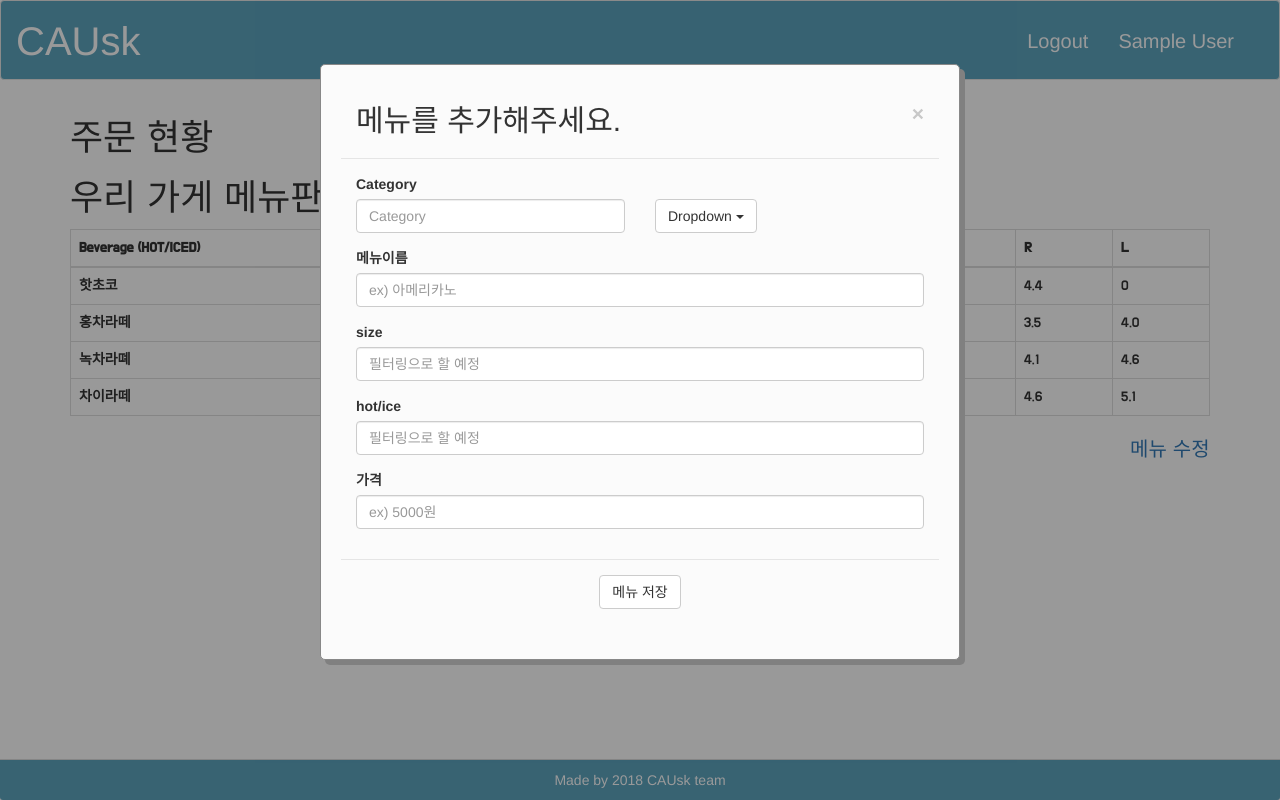
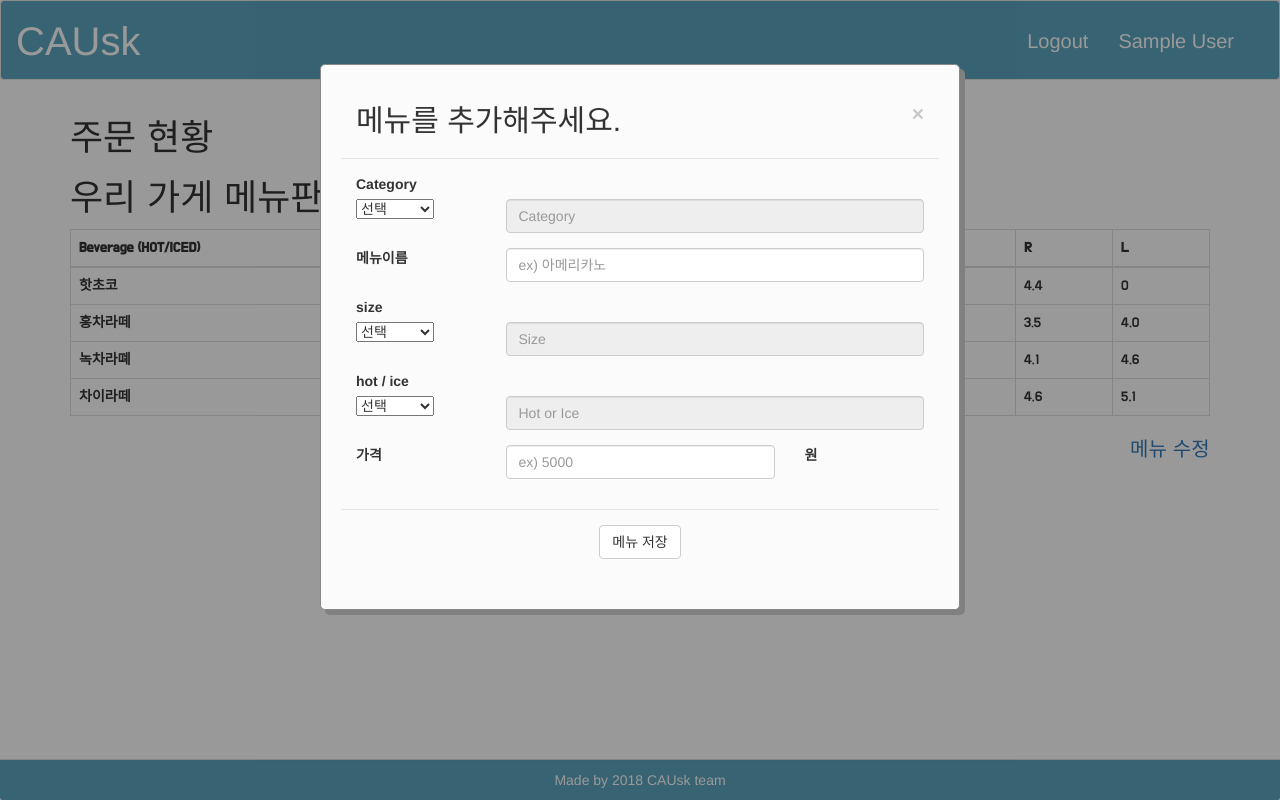
Before and after one commit to ChoiBowon/CAUsk, a PHP site: page /Main2.php in a window 1280 px wide, after a click on "메뉴 수정". Run offline with PHP 8.4, Linux system fonts and the light colour scheme; the visitor is signed in with stand-in values (Sample User, id 1); data that the repository does not hold is empty; some libraries are stand-ins or nearby versions.

Commit message:
menu add

```diff
--- a/Main2.php
+++ b/Main2.php
@@ -18,7 +18,7 @@ session_start();
 
 </head>
 <body>
-  <script type="text/javascript" src="js/dialog.js?v=2"></script>
+  <script type="text/javascript" src="js/dialog.js?v=3"></script>
 
     <!-- nav -->
   <nav class="navbar navbar-default" style="background-color : #5DA4BE; height:80px;">
@@ -119,52 +119,87 @@ session_start();
               </button>
             </div>
             <div class="dialog-body">
-              <form class="join" action="insertmenuprocess.php" method="post">
+              <form class="join" name="join" action="insertmenuprocess.php" method="post">
 
                   <div class="form-group">
                   <label for="InputCategory">Category</label>
                   <div class="row">
-                    <div class="col-xs-6 col-sm-6 col-md-6">
-                      <input type="text" class="form-control" name="Category" style="color:#000" placeholder="Category">
+                    <div class="col-xs-3 col-sm-3 col-md-3">
+                      <select name="category_selbox" onchange="categoryDirect()">
+                        <option value="none">선택</option>
+                        <option value="커피">커피</option>
+                        <option value="콜드브루">콜드브루</option>
+                        <option value="direct">직접 입력</option>
+                      </select>
                     </div>
-                    <div class="col-xs-6 col-sm-6 col-md-6">
-                      <div class="dropdown" id="mydropdown">
-                        <button class="btn btn-default dropdown-toggle" type="button" id="dropdownMenu1" data-toggle="dropdown" aria-expanded="true">
-                          Dropdown
-                          <span class="caret"></span>
-                        </button>
-                        <ul class="dropdown-menu" role="menu" aria-labelledby="dropdownMenu1">
-                          <li role="presentation"><a role="menuitem" tabindex="-1" href="#">Action</a></li>
-                          <li role="presentation"><a role="menuitem" tabindex="-1" href="#">Another action</a></li>
-                          <li role="presentation"><a role="menuitem" tabindex="-1" href="#">Something else here</a></li>
-                          <li role="presentation"><a role="menuitem" tabindex="-1" href="#">Separated link</a></li>
-                        </ul>
-                      </div>
-
-
+                    <div class="col-xs-9 col-sm-9 col-md-9">
+                      <input type="text" value="" disabled id="selboxDirect" class="form-control" name="CategoryDirect" style="color:#000" placeholder="Category">
                     </div>
-
-
                   </div>
                 </div>
 
                   <div class="form-group">
-                    <label for="InputMenu">메뉴이름</label>
-                    <input type="text" class="form-control" name="MenuName" style="color:#000" placeholder="ex) 아메리카노">
+                    <div class="row">
+                      <div class="col-xs-3 col-sm-3 col-md-3">
+                          <label for="InputMenu">메뉴이름</label>
+                      </div>
+                      <div class="col-xs-9 col-sm-9 col-md-9">
+                        <input type="text" class="form-control" name="MenuName" style="color:#000" placeholder="ex) 아메리카노">
+
+                      </div>
+                    </div>
+
                   </div>
 
                   <div class="form-group">
                     <label for="InputSize">size</label>
-                    <input type="text" class="form-control" name="Size" style="color:#000" placeholder="필터링으로 할 예정">
-                  </div>
-                  <div class="form-group">
-                    <label for="InputHotIce">hot/ice</label>
-                    <input type="text" class="form-control" name="HOTICE" style="color:#000" placeholder="필터링으로 할 예정">
+                    <div class="row">
+                      <div class="col-xs-3 col-sm-3 col-md-3">
+                        <select name="size_selbox" onchange="sizeDirect()">
+                          <option value="none">선택</option>
+                          <option value="tall">Tall</option>
+                          <option value="grande">Grande</option>
+                          <option value="direct">직접 입력</option>
+                        </select>
+                      </div>
+                      <div class="col-xs-9 col-sm-9 col-md-9">
+                        <input type="text" value="" disabled id="selboxDirect" class="form-control" name="SizeDirect" style="color:#000" placeholder="Size">
+                      </div>
+                    </div>
                   </div>
 
                   <div class="form-group">
-                    <label for="InputPrice">가격</label>
-                    <input type="text" class="form-control" name="Price" style="color:#000" placeholder="ex) 5000원">
+                    <label for="InputHotIce">hot / ice</label>
+                    <div class="row">
+                      <div class="col-xs-3 col-sm-3 col-md-3">
+                        <select name="hot_selbox" onchange="hot()">
+                          <option value="none">선택</option>
+                          <option value="hot">Hot only</option>
+                          <option value="ice">Ice only</option>
+                          <option value="hot and ice">둘 다</option>
+                          <option value="선택 안함">선택 안함</option>
+                        </select>
+                      </div>
+                      <div class="col-xs-9 col-sm-9 col-md-9">
+                        <input type="text" value="" disabled id="selboxDirect" class="form-control" name="hotDirect" style="color:#000" placeholder="Hot or Ice">
+                      </div>
+                    </div>
+                  </div>
+
+
+                  <div class="form-group">
+                    <div class="row">
+                      <div class="col-xs-3 col-sm-3 col-md-3">
+                        <label for="InputPrice">가격</label>
+                      </div>
+                      <div class="col-xs-6 col-sm-6 col-md-6">
+                        <input type="text" class="form-control" name="Price" style="color:#000" placeholder="ex) 5000">
+                      </div>
+                      <div class="col-xs-3 col-sm-3 col-md-3">
+                        <label for="InputPrice">원</label>
+                      </div>
+                    </div>
+
                   </div>
 
 
--- a/js/dialog.js
+++ b/js/dialog.js
@@ -17,9 +17,42 @@ function closeMenuListener(evt) {
     showChart(false);
 }
 
+function categoryDirect(){
+  if(document.join.category_selbox.value == 'direct'){
+    document.join.CategoryDirect.disabled = false;
+    document.join.CategoryDirect.value = "";
+    document.join.CategoryDirect.focus();
+  }else{
+    document.join.CategoryDirect.disabled = true;
+    document.join.CategoryDirect.value = document.join.category_selbox.options[document.join.category_selbox.selectedIndex].value;
+  }
+}
+
+function sizeDirect(){
+  console.log("들어옴");
+  if(document.join.size_selbox.value == 'direct'){
+    document.join.SizeDirect.disabled = false;
+    document.join.SizeDirect.value = "";
+    document.join.SizeDirect.focus();
+  }else{
+    document.join.SizeDirect.disabled = true;
+    document.join.SizeDirect.value = document.join.size_selbox.options[document.join.size_selbox.selectedIndex].value;
+  }
+}
+
+function hot(){
+  document.join.hotDirect.disabled = true;
+  //console.log(document.join.hot_selbox.options[document.join.hot_selbox.selectedIndex].value);
+  document.join.hotDirect.value = document.join.hot_selbox.options[document.join.hot_selbox.selectedIndex].value;
+  //console.log("Hello world");
+}
+
+
 document.addEventListener("DOMContentLoaded", function() {
   showChart(false);
   $("#myBtn").addEventListener("click", addMenuListener);
   $("#close").addEventListener("click", closeMenuListener);
   $("#submit").addEventListener("click", closeMenuListener);
+
+
 })
```
Also changed, not shown: insertmenuprocess.php (+4 -4 lines).
